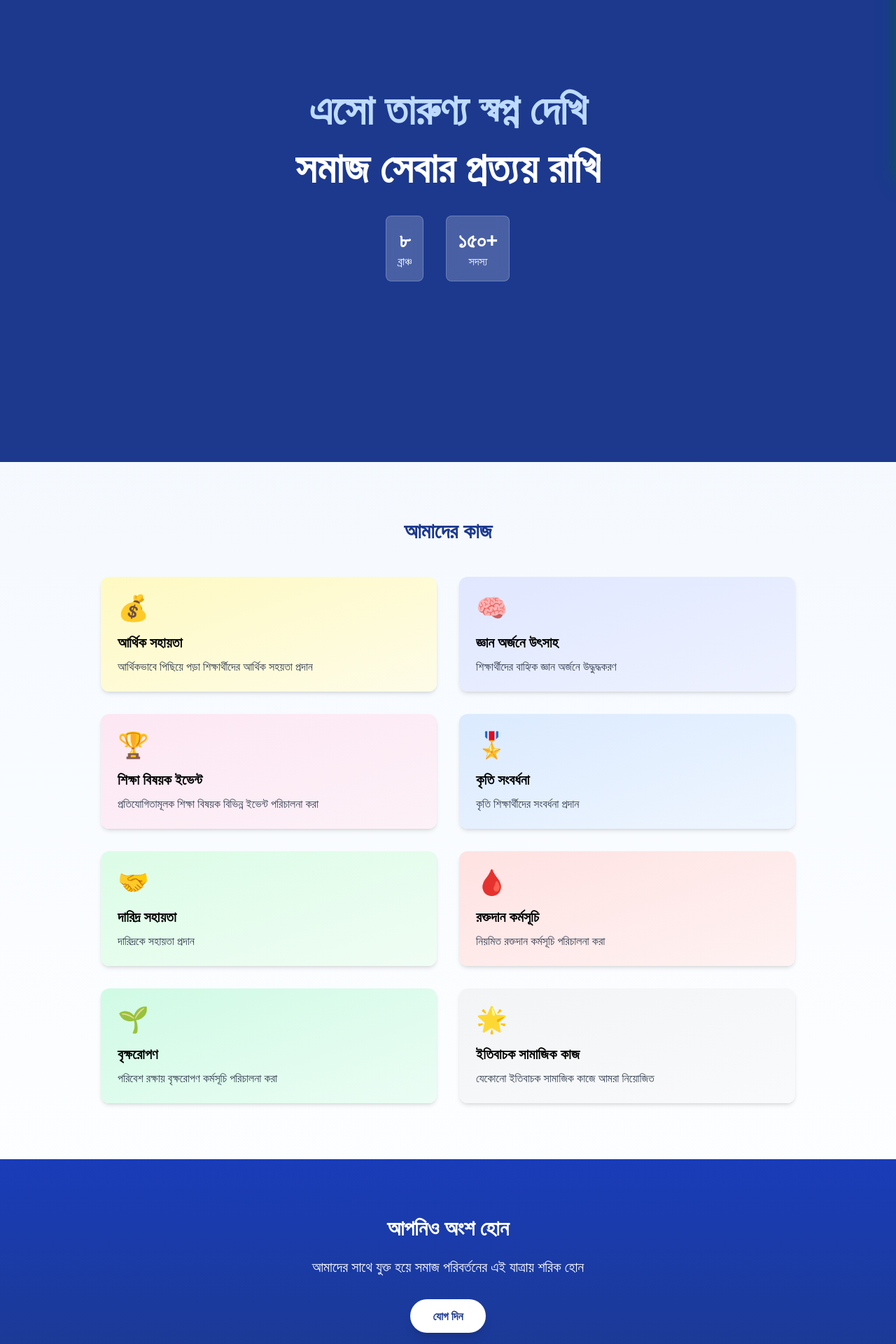
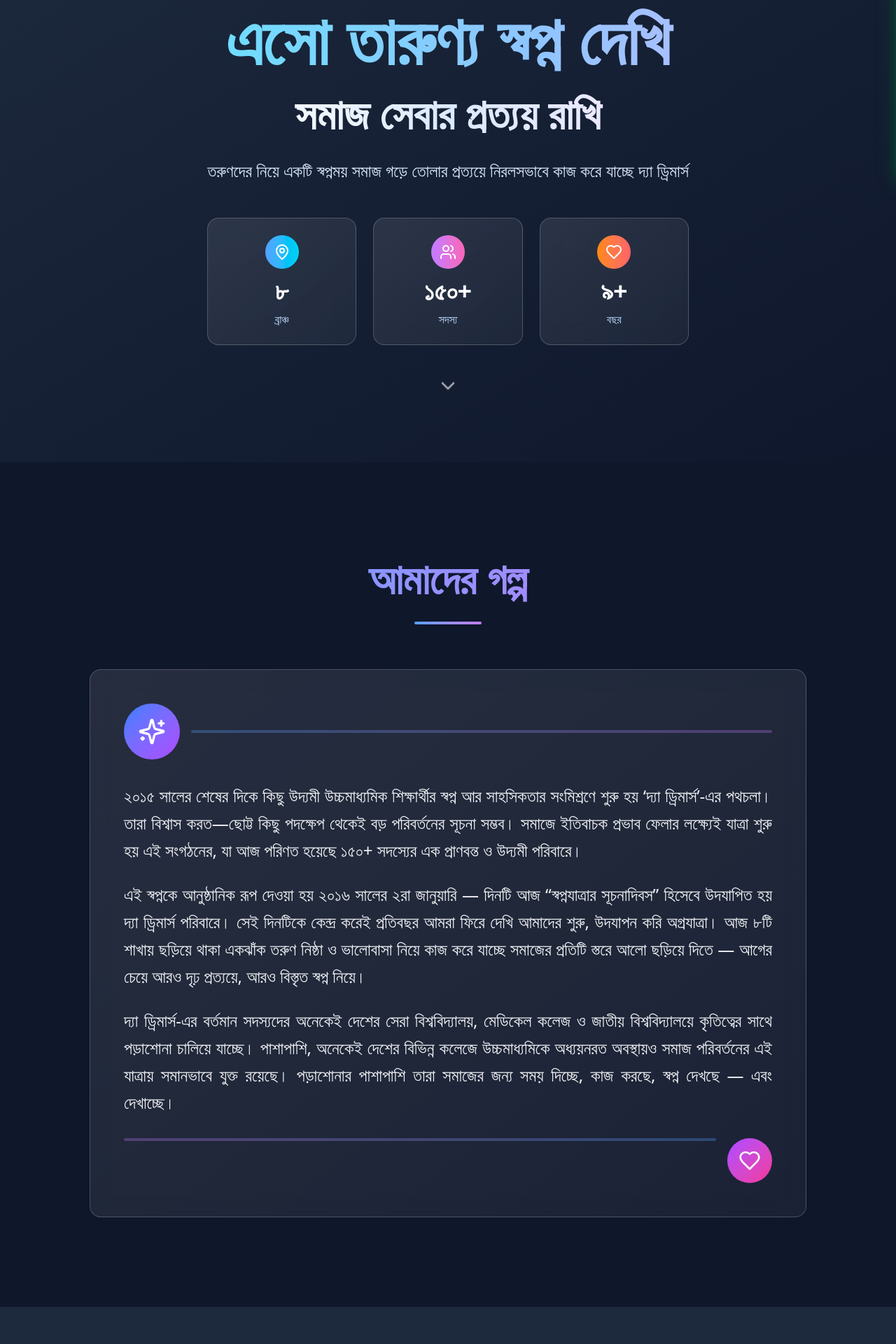
Before and after one commit to Alamgir2-2/The-Dreamers, a React (Vite) app: page /about/the-dreamers in a window 1280 px wide. Shown: the part 220-2140 px from the top of the page at 70% size. Built offline with nearby package versions, Linux system fonts and the light colour scheme.

Commit message:
About page Updated

```diff
--- a/src/Components/AboutUs/AboutDreamers.jsx
+++ b/src/Components/AboutUs/AboutDreamers.jsx
@@ -1,182 +1,236 @@
-import React from 'react';
-import { motion } from 'framer-motion';
+import React, { useState, useEffect } from 'react';
+import { ChevronRight, Users, MapPin, Heart, BookOpen, Droplets, TreePine, Sparkles, Star, ArrowRight } from 'lucide-react';
 
 const AboutDreamers = () => {
-  const fadeIn = {
-    hidden: { opacity: 0, y: 20 },
-    visible: { opacity: 1, y: 0 }
+    const [mousePosition, setMousePosition] = useState({ x: 0, y: 0 });
+    const [isVisible, setIsVisible] = useState({});
+
+    useEffect(() => {
+        const handleMouseMove = (e) => {
+            setMousePosition({ x: e.clientX, y: e.clientY });
         };
+        window.addEventListener('mousemove', handleMouseMove);
+        return () => window.removeEventListener('mousemove', handleMouseMove);
+    }, []);
 
-  const titleVariants = {
-    hidden: { opacity: 0, y: 30 },
-    visible: {
-      opacity: 1,
-      y: 0,
-      transition: { duration: 0.8, ease: "easeOut" }
-    }
-  };
+    const GradientCard = ({ children, className = "", delay = 0 }) => (
+        <div
+            className={`group relative overflow-hidden rounded-2xl bg-gradient-to-br from-white/10 to-white/5 backdrop-blur-lg border border-white/20 hover:border-white/40 transition-all duration-500 hover:scale-105 hover:shadow-2xl ${className}`}
+            style={{
+                animationDelay: `${delay}ms`
+            }}
+        >
+            <div className="absolute inset-0 bg-gradient-to-r from-cyan-400/20 via-blue-400/20 to-purple-400/20 opacity-0 group-hover:opacity-100 transition-opacity duration-500" />
+            {children}
+        </div>
+    );
+
+    const stats = [
+        { label: "ব্রাঞ্চ", value: "৮", icon: MapPin, color: "from-blue-400 to-cyan-400" },
+        { label: "সদস্য", value: "১৫০+", icon: Users, color: "from-purple-400 to-pink-400" },
+        { label: "বছর", value: "৯+", icon: Heart, color: "from-orange-400 to-red-400" }
+    ];
+
+    const educationWork = [
+        { text: "আর্থিকভাবে পিছিয়ে পড়া শিক্ষার্থীদের সহায়তা", icon: Heart },
+        { text: "বাহ্যিক জ্ঞান অর্জনে উৎসাহ প্রদান", icon: BookOpen },
+        { text: "শিক্ষা ভিত্তিক ইভেন্ট আয়োজন", icon: Sparkles },
+        { text: "কৃতি শিক্ষার্থীদের সংবর্ধনা", icon: Star }
+    ];
+
+    const socialWork = [
+        { text: "দারিদ্র্য দূরীকরণ সহায়তা", icon: Heart },
+        { text: "রক্তদান কর্মসূচি", icon: Droplets },
+        { text: "বৃক্ষরোপণ কর্মসূচি", icon: TreePine },
+        { text: "ইতিবাচক সকল কাজে অংশগ্রহণ", icon: Sparkles }
+    ];
 
     return (
-    <div className="min-h-screen bg-gradient-to-b from-blue-50 to-white">
-      {/* ===== Hero Section ===== */}
-      <section className="relative h-screen flex items-center justify-center bg-blue-900 text-white overflow-hidden">
-        <div className="text-center z-20 px-4 max-w-4xl">
-          <div className="overflow-hidden mb-2">
-            <motion.h1
-              initial="hidden"
-              animate="visible"
-              variants={titleVariants}
-              transition={{ delay: 0.3 }}
-              className="text-4xl md:text-5xl lg:text-6xl font-bold leading-tight"
-            >
-              <span className="block text-blue-200">এসো তারুণ্য স্বপ্ন দেখি</span>
-            </motion.h1>
+        <div className="min-h-screen bg-slate-900 text-white overflow-hidden">
+            {/* Hero Section */}
+            <section className="relative h-screen flex items-center justify-center bg-gradient-to-br from-slate-800 to-slate-900">
+                {/* Hero Content */}
+                <div className="text-center px-6 z-20 max-w-6xl">
+                    <div className="mb-8 animate-fade-in">
+                        <h1 className="text-5xl md:text-8xl font-black leading-tight mb-4">
+                            <span className="block mt-12 bg-gradient-to-r from-cyan-300 via-blue-300 to-purple-300 bg-clip-text text-transparent animate-gradient-x">
+                                এসো তারুণ্য স্বপ্ন দেখি
+                            </span>
+                        </h1>
+                        <h2 className="text-3xl md:text-6xl font-bold bg-gradient-to-r from-white via-blue-100 to-purple-100 bg-clip-text text-transparent">
+                            সমাজ সেবার প্রত্যয় রাখি
+                        </h2>
                     </div>
 
-          <div className="overflow-hidden">
-            <motion.h1
-              initial="hidden"
-              animate="visible"
-              variants={titleVariants}
-              transition={{ delay: 0.6 }}
-              className="text-4xl md:text-5xl lg:text-6xl font-bold leading-tight mb-8"
-            >
-              <span className="block text-white">সমাজ সেবার প্রত্যয় রাখি</span>
-            </motion.h1>
+                    <p className="text-xl md:text-2xl text-blue-100 max-w-3xl mx-auto mb-12 leading-relaxed">
+                        তরুণদের নিয়ে একটি স্বপ্নময় সমাজ গড়ে তোলার প্রত্যয়ে নিরলসভাবে কাজ করে যাচ্ছে দ্যা ড্রিমার্স
+                    </p>
+
+                    {/* Stats */}
+                    <div className="grid grid-cols-2 md:grid-cols-3 gap-6 mb-12">
+                        {stats.map((stat, i) => {
+                            const IconComponent = stat.icon;
+                            return (
+                                <GradientCard key={i} delay={i * 200}>
+                                    <div className="p-6 text-center relative z-10">
+                                        <div className={`w-12 h-12 mx-auto mb-3 rounded-full bg-gradient-to-r ${stat.color} flex items-center justify-center`}>
+                                            <IconComponent className="w-6 h-6 text-white" />
                                         </div>
+                                        <div className="text-3xl md:text-4xl font-black mb-2">{stat.value}</div>
+                                        <p className="text-blue-200 font-medium">{stat.label}</p>
+                                    </div>
+                                </GradientCard>
+                            );
+                        })}
+                    </div>
+
+                    {/* Scroll Indicator */}
+                    <div className="animate-bounce">
+                        <ChevronRight className="w-8 h-8 mx-auto rotate-90 text-white/60" />
+                    </div>
+                </div>
+            </section>
+
+            {/* Story Section */}
+            <section className="py-32 px-6 bg-slate-900">
+                <div className="max-w-5xl mx-auto">
+                    <div className="text-center mb-16">
+                        <h2 className="text-4xl py-2 md:text-6xl font-black mb-6 bg-gradient-to-r from-blue-400 to-purple-400 bg-clip-text text-transparent">
+                            আমাদের গল্প
+                        </h2>
+                        <div className="w-24 h-1 bg-gradient-to-r from-blue-400 to-purple-400 mx-auto rounded-full" />
+                    </div>
+
+                    <GradientCard className="p-12">
+                        <div className="space-y-8 text-justify">
+                            <div className="flex items-center space-x-4 mb-8">
+                                <div className="w-20 h-20 bg-gradient-to-br from-blue-500 to-purple-500 rounded-full flex items-center justify-center">
+                                    <Sparkles className="w-10 h-10 text-white" />
+                                </div>
+                                <div className="flex-1 h-1 bg-gradient-to-r from-blue-400 to-purple-400 rounded-full opacity-30" />
+                            </div>
+
+                            <p className="text-xl md:text-2xl leading-relaxed text-gray-100 mb-6">
+                                ২০১৫ সালের শেষের দিকে কিছু উদ্যমী উচ্চমাধ্যমিক শিক্ষার্থীর স্বপ্ন আর সাহসিকতার সংমিশ্রণে শুরু হয় ‘দ্যা ড্রিমার্স’-এর পথচলা। তারা বিশ্বাস করত—ছোট্ট কিছু পদক্ষেপ থেকেই বড় পরিবর্তনের সূচনা সম্ভব। সমাজে ইতিবাচক প্রভাব ফেলার লক্ষ্যেই যাত্রা শুরু হয় এই সংগঠনের, যা আজ পরিণত হয়েছে ১৫০+ সদস্যের এক প্রাণবন্ত ও উদ্যমী পরিবারে।
+                            </p>
+
+                            <p className="text-xl md:text-2xl leading-relaxed text-gray-100 mb-6">
+                                এই স্বপ্নকে আনুষ্ঠানিক রূপ দেওয়া হয় ২০১৬ সালের ২রা জানুয়ারি — দিনটি আজ “স্বপ্নযাত্রার সূচনাদিবস” হিসেবে উদযাপিত হয় দ্যা ড্রিমার্স পরিবারে। সেই দিনটিকে কেন্দ্র করেই প্রতিবছর আমরা ফিরে দেখি আমাদের শুরু, উদযাপন করি অগ্রযাত্রা। আজ ৮টি শাখায় ছড়িয়ে থাকা একঝাঁক তরুণ নিষ্ঠা ও ভালোবাসা নিয়ে কাজ করে যাচ্ছে সমাজের প্রতিটি স্তরে আলো ছড়িয়ে দিতে — আগের চেয়ে আরও দৃঢ় প্রত্যয়ে, আরও বিস্তৃত স্বপ্ন নিয়ে।
+                            </p>
+
+
+                            <p className="text-xl md:text-2xl leading-relaxed text-gray-100">
+                                দ্যা ড্রিমার্স-এর বর্তমান সদস্যদের অনেকেই দেশের সেরা বিশ্ববিদ্যালয়, মেডিকেল কলেজ ও জাতীয় বিশ্ববিদ্যালয়ে কৃতিত্বের সাথে পড়াশোনা চালিয়ে যাচ্ছে। পাশাপাশি, অনেকেই দেশের বিভিন্ন কলেজে উচ্চমাধ্যমিকে অধ্যয়নরত অবস্থায়ও সমাজ পরিবর্তনের এই যাত্রায় সমানভাবে যুক্ত রয়েছে। পড়াশোনার পাশাপাশি তারা সমাজের জন্য সময় দিচ্ছে, কাজ করছে, স্বপ্ন দেখছে — এবং দেখাচ্ছে।
+                            </p>
 
 
 
-          <motion.div
-            initial="hidden"
-            animate="visible"
-            variants={fadeIn}
-            transition={{ delay: 1.2 }}
-            className="flex justify-center gap-6 md:gap-8"
-          >
-            <motion.div
-              whileHover={{ scale: 1.05 }}
-              whileTap={{ scale: 0.95 }}
-              className="bg-white/20 p-4 rounded-lg backdrop-blur-sm border border-white/20"
-            >
-              <div className="text-3xl font-bold">৮</div>
-              <p className="text-sm md:text-base">ব্রাঞ্চ</p>
-            </motion.div>
-            <motion.div
-              whileHover={{ scale: 1.05 }}
-              whileTap={{ scale: 0.95 }}
-              className="bg-white/20 p-4 rounded-lg backdrop-blur-sm border border-white/20"
-            >
-              <div className="text-3xl font-bold">১৫০+</div>
-              <p className="text-sm md:text-base">সদস্য</p>
-            </motion.div>
-          </motion.div>
+                            <div className="flex justify-end mt-8">
+                                <div className="flex-1 h-1 bg-gradient-to-l from-blue-400 to-purple-400 rounded-full opacity-30" />
+                                <div className="w-16 h-16 bg-gradient-to-br from-purple-500 to-pink-500 rounded-full flex items-center justify-center ml-4">
+                                    <Heart className="w-8 h-8 text-white" />
+                                </div>
+                            </div>
+                        </div>
+                    </GradientCard>
                 </div>
             </section>
 
-      {/* ===== Mission Section ===== */}
-      <section className="py-20 px-4 max-w-5xl mx-auto">
-        <motion.h2
-          initial="hidden"
-          whileInView="visible"
-          variants={fadeIn}
-          viewport={{ once: true, margin: "-100px" }}
-          className="text-3xl font-bold text-center mb-12 text-blue-900"
-        >
-          আমাদের কাজ
-        </motion.h2>
+            {/* Work Section */}
+            <section className="py-32 px-6 bg-slate-800">
+                <div className="max-w-7xl mx-auto">
+                    <div className="text-center mb-20">
+                        <h2 className="text-4xl py-2 md:text-6xl font-black mb-6 bg-gradient-to-r from-green-400 to-blue-400 bg-clip-text text-transparent">
+                            আমাদের কর্মকান্ড সমূহ
+                        </h2>
+                        <div className="w-24 h-1 bg-gradient-to-r from-green-400 to-blue-400 mx-auto rounded-full" />
+                    </div>
 
+                    {/* Education Section */}
+                    <div className="mb-20">
+                        <h3 className="text-3xl md:text-4xl font-bold mb-12 text-center bg-gradient-to-r from-blue-400 to-cyan-400 bg-clip-text text-transparent">
+                            শিক্ষার্থীদের কল্যাণে
+                        </h3>
                         <div className="grid md:grid-cols-2 gap-8">
-          {[
-            {
-              title: "আর্থিক সহায়তা",
-              description: "আর্থিকভাবে পিছিয়ে পড়া শিক্ষার্থীদের আর্থিক সহয়তা প্রদান",
-              icon: "💰",
-              color: "from-yellow-100 to-yellow-50"
-            },
-            {
-              title: "জ্ঞান অর্জনে উৎসাহ",
-              description: "শিক্ষার্থীদের বাহ্যিক জ্ঞান অর্জনে উদ্ধুদ্ধকরণ",
-              icon: "🧠",
-              color: "from-indigo-100 to-indigo-50"
-            },
-            {
-              title: "শিক্ষা বিষয়ক ইভেন্ট",
-              description: "প্রতিযোগিতামূলক শিক্ষা বিষয়ক বিভিন্ন ইভেন্ট পরিচালনা করা",
-              icon: "🏆",
-              color: "from-pink-100 to-pink-50"
-            },
-            {
-              title: "কৃতি সংবর্ধনা",
-              description: "কৃতি শিক্ষার্থীদের সংবর্ধনা প্রদান",
-              icon: "🎖️",
-              color: "from-blue-100 to-blue-50"
-            },
-            {
-              title: "দারিদ্র সহায়তা",
-              description: "দারিদ্রকে সহায়তা প্রদান",
-              icon: "🤝",
-              color: "from-green-100 to-green-50"
-            },
-            {
-              title: "রক্তদান কর্মসূচি",
-              description: "নিয়মিত রক্তদান কর্মসূচি পরিচালনা করা",
-              icon: "🩸",
-              color: "from-red-100 to-red-50"
-            },
-            {
-              title: "বৃক্ষরোপণ",
-              description: "পরিবেশ রক্ষায় বৃক্ষরোপণ কর্মসূচি পরিচালনা করা",
-              icon: "🌱",
-              color: "from-emerald-100 to-emerald-50"
-            },
-            {
-              title: "ইতিবাচক সামাজিক কাজ",
-              description: "যেকোনো ইতিবাচক সামাজিক কাজে আমরা নিয়োজিত",
-              icon: "🌟",
-              color: "from-gray-100 to-gray-50"
-            }
-          ].map((item, index) => (
-            <motion.div
-              key={item.title}
-              initial="hidden"
-              whileInView="visible"
-              variants={fadeIn}
-              viewport={{ once: true }}
-              transition={{ delay: index * 0.1 }}
-              whileHover={{ scale: 1.02 }}
-              className={`bg-gradient-to-br ${item.color} p-6 rounded-xl shadow-md`}
-            >
-              <div className="text-4xl mb-4">{item.icon}</div>
-              <h3 className="text-xl font-bold mb-2">{item.title}</h3>
-              <p className="text-gray-700">{item.description}</p>
-            </motion.div>
-          ))}
+                            {educationWork.map((item, index) => {
+                                const IconComponent = item.icon;
+                                return (
+                                    <GradientCard key={index} className="p-8 group" delay={index * 100}>
+                                        <div className="flex items-center space-x-4">
+                                            <div className="w-16 h-16 bg-gradient-to-br from-blue-500 to-cyan-500 rounded-2xl flex items-center justify-center flex-shrink-0 group-hover:scale-110 transition-transform duration-300">
+                                                <IconComponent className="w-8 h-8 text-white" />
+                                            </div>
+                                            <p className="text-lg md:text-xl text-gray-100 leading-relaxed">{item.text}</p>
+                                        </div>
+                                    </GradientCard>
+                                );
+                            })}
+                        </div>
+                    </div>
+
+                    {/* Social Work Section */}
+                    <div>
+                        <h3 className="text-3xl md:text-4xl font-bold mb-12 text-center bg-gradient-to-r from-green-400 to-emerald-400 bg-clip-text text-transparent">
+                            সামাজিক কল্যাণমূলক কাজ
+                        </h3>
+                        <div className="grid md:grid-cols-2 gap-8">
+                            {socialWork.map((item, index) => {
+                                const IconComponent = item.icon;
+                                return (
+                                    <GradientCard key={index} className="p-8 group" delay={index * 100}>
+                                        <div className="flex items-center space-x-4">
+                                            <div className="w-16 h-16 bg-gradient-to-br from-green-500 to-emerald-500 rounded-2xl flex items-center justify-center flex-shrink-0 group-hover:scale-110 transition-transform duration-300">
+                                                <IconComponent className="w-8 h-8 text-white" />
+                                            </div>
+                                            <p className="text-lg md:text-xl text-gray-100 leading-relaxed">{item.text}</p>
+                                        </div>
+                                    </GradientCard>
+                                );
+                            })}
+                        </div>
+                    </div>
                 </div>
             </section>
 
-      {/* ===== CTA Section ===== */}
-      <section className="py-20 bg-gradient-to-b from-blue-800 to-blue-900 text-white text-center">
-        <motion.div
-          initial="hidden"
-          whileInView="visible"
-          variants={fadeIn}
-          viewport={{ once: true }}
-          className="max-w-2xl mx-auto px-4"
-        >
-          <h2 className="text-3xl font-bold mb-6">আপনিও অংশ হোন</h2>
-          <p className="text-xl mb-8">
+            {/* CTA Section */}
+            <section className="py-32 bg-slate-900">
+                <div className="max-w-4xl mx-auto px-6 text-center">
+                    <div className="mb-12">
+                        <h2 className="text-4xl md:text-6xl font-black mb-6 bg-gradient-to-r from-white via-cyan-100 to-purple-100 bg-clip-text text-transparent">
+                            আপনিও অংশ হোন
+                        </h2>
+                        <p className="text-xl md:text-2xl text-blue-100 leading-relaxed">
                             আমাদের সাথে যুক্ত হয়ে সমাজ পরিবর্তনের এই যাত্রায় শরিক হোন
                         </p>
-          <motion.button
-            whileHover={{ scale: 1.05 }}
-            whileTap={{ scale: 0.95 }}
-            className="px-8 py-3 bg-white text-blue-900 rounded-full font-bold shadow-lg hover:shadow-xl transition"
-          >
+                    </div>
+
+                    <button className="group relative px-12 py-6 bg-gradient-to-r from-cyan-500 via-blue-500 to-purple-500 rounded-full font-bold text-xl text-white shadow-2xl hover:shadow-cyan-500/25 transition-all duration-300 hover:scale-105 overflow-hidden">
+                        <span className="relative z-10 flex items-center justify-center gap-3">
                             যোগ দিন
-          </motion.button>
-        </motion.div>
+                            <ArrowRight className="w-6 h-6 group-hover:translate-x-1 transition-transform duration-300" />
+                        </span>
+                        <div className="absolute inset-0 bg-gradient-to-r from-purple-500 via-pink-500 to-cyan-500 opacity-0 group-hover:opacity-100 transition-opacity duration-300" />
+                    </button>
+                </div>
             </section>
+
+            <style jsx>{`
+        @keyframes gradient-x {
+          0%, 100% { background-position: 0% 50%; }
+          50% { background-position: 100% 50%; }
+        }
+        @keyframes fade-in {
+          from { opacity: 0; transform: translateY(30px); }
+          to { opacity: 1; transform: translateY(0); }
+        }
+        .animate-gradient-x {
+          background-size: 200% 200%;
+          animation: gradient-x 3s ease infinite;
+        }
+        .animate-fade-in {
+          animation: fade-in 1s ease-out;
+        }
+      `}</style>
         </div>
     );
 };
```
Lines whose indentation alone changed are shown as unchanged.
